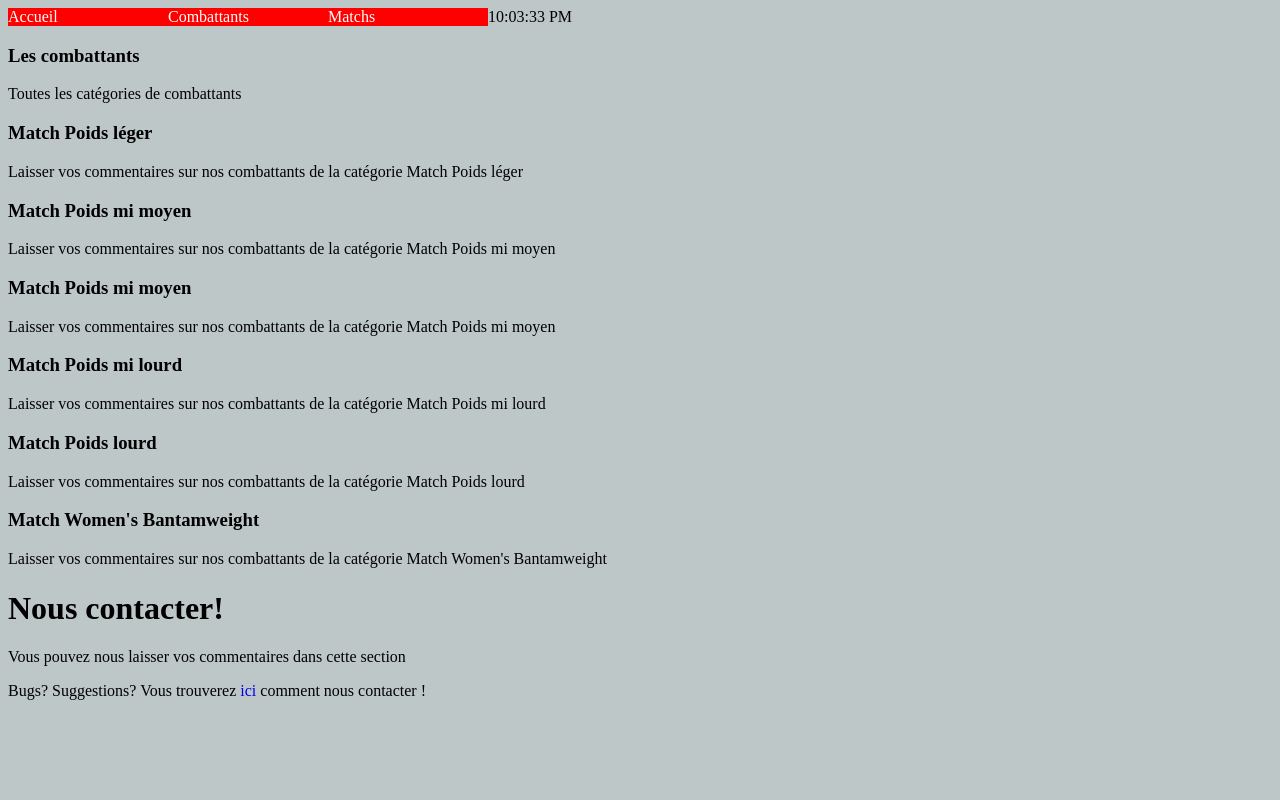
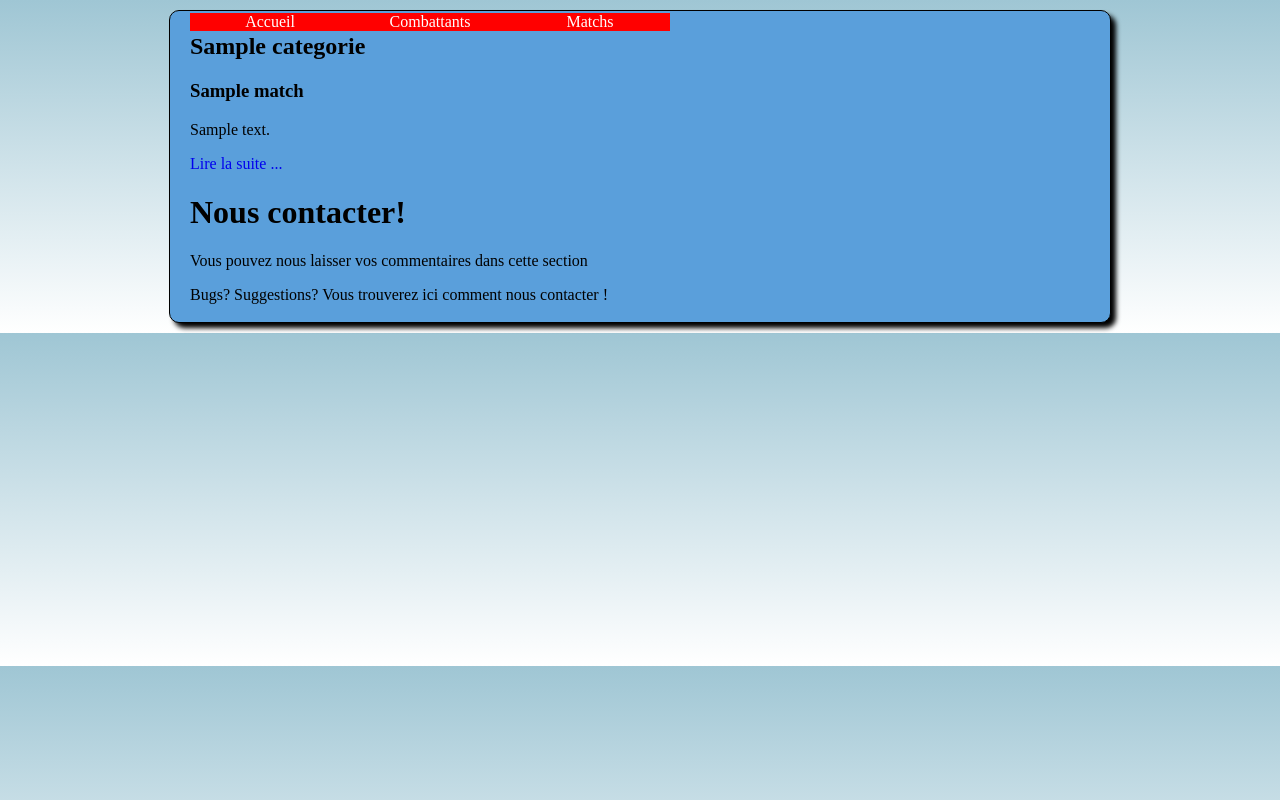
Before and after one commit to hamidesamir/siteufc, a Django app: template siteufc/templates/blog/match.html in a window 1280 px wide. Run offline with Django 3.2, Linux system fonts and the light colour scheme; the template is opened without the code that fills it: values that come from a table or form of the project are taken from there, others are empty; tables that the repository leaves empty hold one stand-in row (values such as "Sample post"); parts of the project's set-up code (start-up, migrations or seed data) failed here and were passed over.

Commit message:
rajout contenu match

```diff
--- a/siteufc/blog/models.py
+++ b/siteufc/blog/models.py
@@ -19,6 +19,13 @@ class Article(models.Model):
 	def __unicode__(self):
  	  return u"%s" % self.titre
 
+class Match(models.Model):
+	nom = models.CharField(max_length=100)
+	contenu = models.TextField(null=True)
+	categorie = models.ForeignKey(Categorie)
+
+	def __unicode__(self):
+	  return u"%s" % self.nom
 
 class Commentaire(models.Model):
 	auteur = models.CharField(max_length=30)
--- a/siteufc/blog/urls.py
+++ b/siteufc/blog/urls.py
@@ -3,5 +3,7 @@ from django.conf.urls import patterns, url
 urlpatterns = patterns('blog.views',
 	url(r'^$', 'actu'),
 	url(r'^combattants/(?P<nom_categorie>[a-zA-Z0-9\-_]+)$','article'),
+	url(r'^match/(?P<nom_categorie>[a-zA-Z0-9\-_]+)$','match'),
 	url(r'^combattants/(?P<nom_categorie>[a-zA-Z0-9\-_]+)/(?P<nom_article>[a-zA-Z0-9\-_]+$)','lire'),
+	url(r'^match/(?P<nom_categorie>[a-zA-Z0-9\-_]+)/(?P<id>\d+)$','combat')
 )
--- a/siteufc/templates/blog/match.html
+++ b/siteufc/templates/blog/match.html
@@ -1,110 +1,17 @@
-<!DOCTYPE HTML >
-<!-- Projet Web 5a ESIEA #Birba #Hamide -->
-<HTML>
-   <HEAD>
-	<meta charset="utf-8" />
-	<TITLE>UFC Projet Web</TITLE> <!--titre de l'onglet du navigateur-->
-	<link rel="stylesheet" href="style2.css"/>
-	<script src="clock.js"></script>
-	<script src="commentaires.js"></script>
-   </HEAD>
+{% extends "blog/base.html" %}
 
-<body id ="contenu">
-	<header>
-		<div id="menuprincipal">
-			<nav>
-				<ul>
-					<li>Accueil
-						<ul>
-							<li><a href="actu.html#actu"><mark>L'actualité</mark></a></li>
-				    	</ul>
-					</li>
-					<li>Combattants
-						<ul>
-							<li><a href="combattants.html#Poids-léger"><mark>Poids léger</mark></a></li>
-						    <li><a href="combattants.html#Poids-mi-moyen"><mark>Poids mi-moyen</mark></a></li>
-						    <li><a href="combattants.html#Poids-moyen"><mark>Poids moyen</mark></a></li>
-							<li><a href="combattants.html#Poids-mi-lourd"><mark>Poids mi-lourd</mark></a></li>
-							<li><a href="combattants.html#Poids-lourd"><mark>Poids lourd</mark></a></li>
-							<li><a href="combattants.html#Women's-Bantamweight"><mark>Women's Bantamweight</mark></a></li>
-						</ul>
-					</li>
-					<li>Matchs
-						<ul>
-							<li><a href="match.html#Match-Poids-léger"><mark>Poids léger</mark></a></li>
-						    <li><a href="match.html#Match-Poids-mi-moyen"><mark>Poids mi-moyen</mark></a></li>
-						    <li><a href="match.html#Match-Poids-moyen"><mark>Poids moyen</mark></a></li>
-						 	<li><a href="match.html#Match-Poids-mi-lourd"><mark>Poids mi-lourd</mark></a></li>
-							<li><a href="match.html#Match-Poids-lourd"><mark>Poids lourd</mark></a></li>
-							<li><a href="match.html#Match-Women's-Bantamweight"><mark>Women's Bantamweight</mark></a></li>
-						</ul>
-					</li>
-				</ul>
-			</nav>
-		</div>
-	</header>
-	<!-- balise de l'horloge numérique -->
- 	<span id="clock"></span>
-	<div id="contenuprincipal">
-	<!-- page d'accueil -->
+{% block title %} {{ categorie.nom }}  {% endblock %}
 
-	</div>
+{% block content %}
 
-	<!-- page sur les combattants -->
-	<section id="les-combattants">
-		<article>
-	    <h1>Les combattants</h1>
-	    <p>Toutes les catégories de combattants</p>
-		</article>
-	</section>
+{% for match in tout_match %}
+ <div class = "article">
+   <h3>{{ match.nom }} </h3>
+   <p>{{ match.contenu|truncatewords_html:80 }}</p>
+   <p><a href="{% url "blog.views.combat" match.categorie.nom match.id %}"> Lire la suite ...</a></p>
+ </div>
+ {% empty %}
+  <p> Aucun article </p>
+{% endfor %}
 
-	<section id="Match-Poids-léger">
-		<article>
-	    <h1>Match Poids léger</h1>
-	    <p>Laisser vos commentaires sur nos combattants de la catégorie Match Poids léger</p>
-		</article>
-	</section>
-
-	<section id="Match-Poids-mi-moyen">
-		<article>
-	    <h1>Match Poids mi moyen</h1>
-	    <p>Laisser vos commentaires sur nos combattants de la catégorie Match Poids mi moyen</p>
-		</article>
-	</section>
-
-	<section id="Match-Poids-moyen">
-		<article>
-	    <h1>Match Poids mi moyen</h1>
-	    <p>Laisser vos commentaires sur nos combattants de la catégorie Match Poids mi moyen</p>
-		</article>
-	</section>
-
-	<section id="Match-Poids-mi-lourd">
-		<article>
-	    <h1>Match Poids mi lourd</h1>
-	    <p>Laisser vos commentaires sur nos combattants de la catégorie Match Poids mi lourd</p>
-		</article>
-	</section>
-
-	<section id="Match-Poids-lourd">
-		<article>
-	    <h1>Match Poids lourd</h1>
-	    <p>Laisser vos commentaires sur nos combattants de la catégorie Match Poids lourd</p>
-		</article>
-	</section>
-
-	<section id="Match-Women's-Bantamweight">
-		<article>
-	    <h1>Match Women's Bantamweight</h1>
-	    <p>Laisser vos commentaires sur nos combattants de la catégorie Match Women's Bantamweight</p>
-		</article>
-	</section>
-
-	<!-- le bas de page-->
-	<footer id="footer">
-		<h1>Nous contacter!</h1>
-		<p>Vous pouvez nous laisser vos commentaires dans cette section</p>
-		<p>Bugs? Suggestions? Vous trouverez <a href="mailto:hamide@et.esiea.fr">ici</a> comment nous contacter !</p>
-	</footer>
-</body>
-</HTML>
+{% endblock %}
```
Also changed, not shown: siteufc/blog/views.py (+11 -3 lines), siteufc/templates/blog/actu.html (+9 -1 lines), siteufc/templates/blog/combat.html (added, +9 -0 lines), 3 other files.
